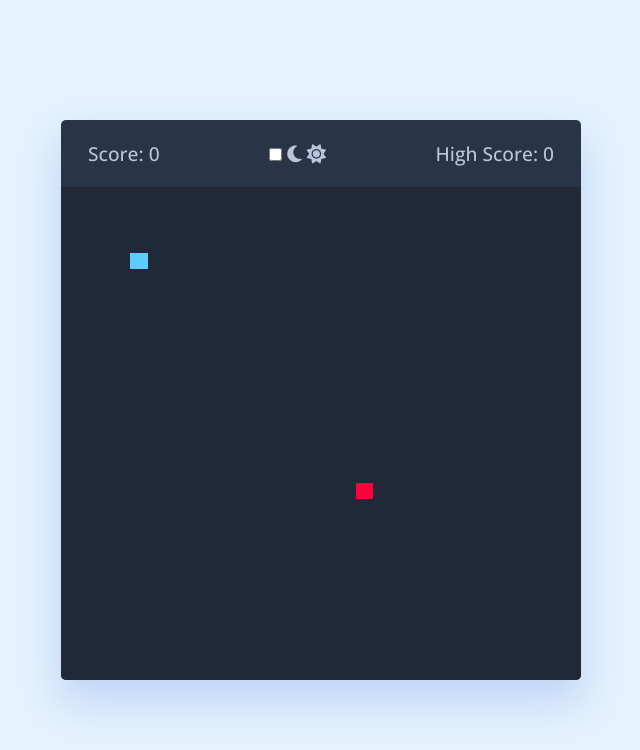
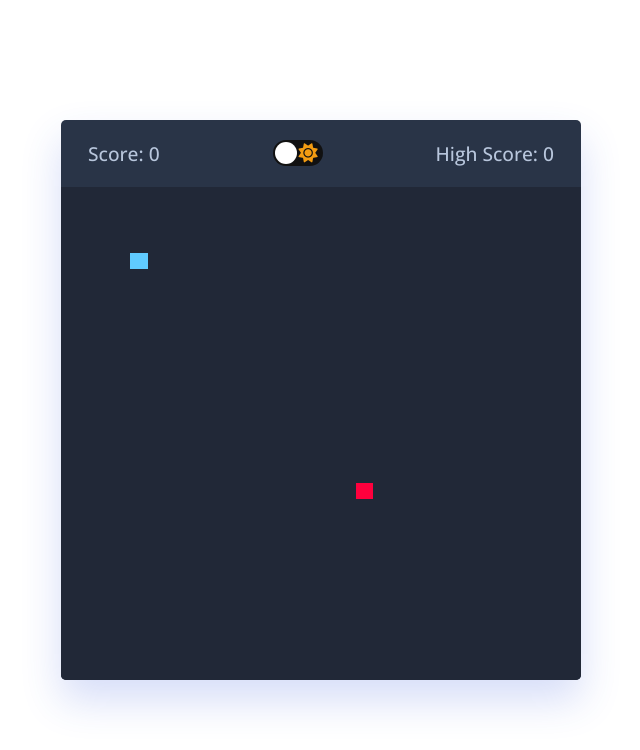
Before and after one commit to vishwajeetmishra4/Snake-Game, a plain HTML site: page index.html in a window 1280 px wide. Shown: the whole page, without its empty margins (319-959 px from the left). Drawn offline with nearby package versions, Linux system fonts and the light colour scheme.

Commit message:
Add files via upload

```diff
--- a/assets/CSS/style.css
+++ b/assets/CSS/style.css
@@ -77,3 +77,59 @@ body {
     font-size: 1rem;
   }
 }
+
+* {box-sizing: border-box;}
+
+body {
+  font-family: "Montserrat", sans-serif;
+  background-color: #fff;
+  display: flex;
+  justify-content: center;
+  align-items: center;
+  flex-direction: column;
+  text-align: center;
+  min-height: 100vh;
+  margin: 0;
+  transition: background 0.2s linear;
+}
+
+body.dark {background-color: #292c35;} /* #9b59b6 */
+
+body.dark h1, body.dark .support a {color: #fff;}
+
+.checkbox {
+  opacity: 0;
+  position: absolute;
+}
+
+.checkbox-label {
+  background-color: #111;
+  width: 50px;
+  height: 26px;
+  border-radius: 50px;
+  position: relative;
+  padding: 5px;
+  cursor: pointer;
+  display: flex;
+  justify-content: space-between;
+  align-items: center;
+}
+
+.fa-moon {color: #f1c40f;}
+
+.fa-sun {color: #f39c12;}
+
+.checkbox-label .ball {
+  background-color: #fff;
+  width: 22px;
+  height: 22px;
+  position: absolute;
+  left: 2px;
+  top: 2px;
+  border-radius: 50%;
+  transition: transform 0.2s linear;
+}
+
+.checkbox:checked + .checkbox-label .ball {
+  transform: translateX(24px);
+}
```
